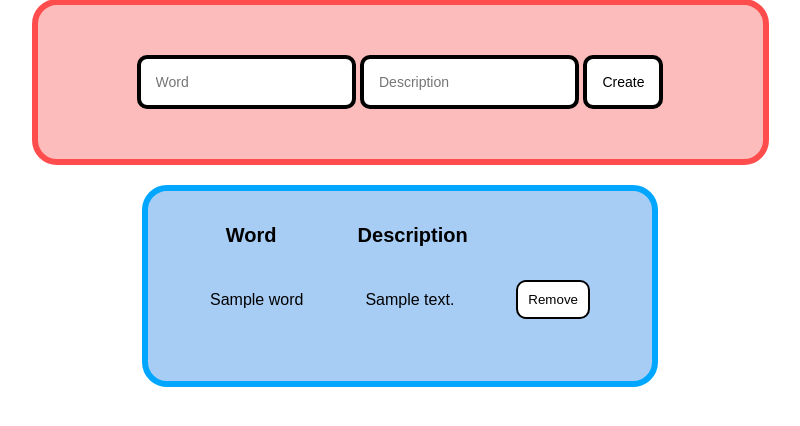
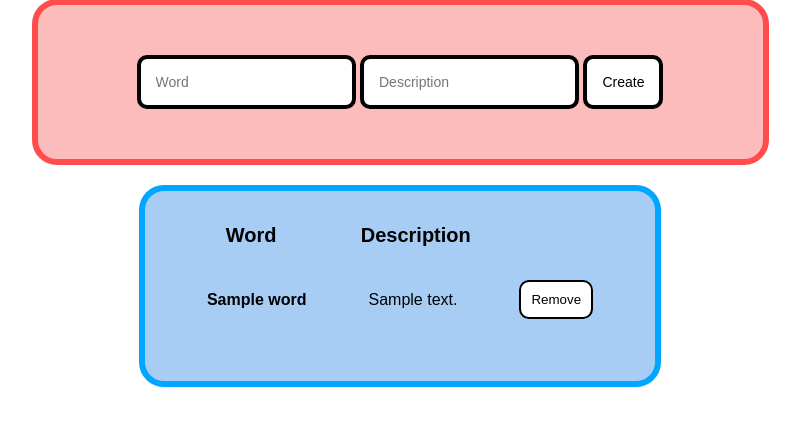
Before and after one commit to jechangoh/EasyCards, a Flask app: template templates/index.html in a window 1280 px wide. Shown: the part 126-552 px from the top of the page, without its empty margins (240-1040 px from the left). Run offline with Flask 2, Linux system fonts and the light colour scheme; the template is opened without the code that fills it: most values are stand-ins (such as "Sample title", 1, 10 or a date in 2020).

Commit message:
Update index.html

```diff
--- a/templates/index.html
+++ b/templates/index.html
@@ -21,7 +21,7 @@
         <tbody>
             {% for card in cards %}
                 <tr>
-                    <td>{{ card["word"] }}</td>
+                    <td style="font-weight: bold;">{{ card["word"] }}</td>
                     <td>{{ card["description"] }}</td>
                     <td>
                         <form action="/remove" method="POST">
```
